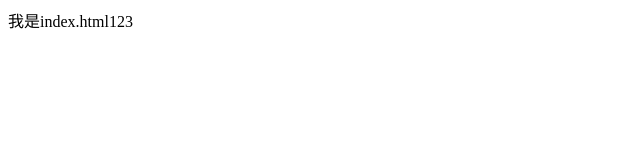
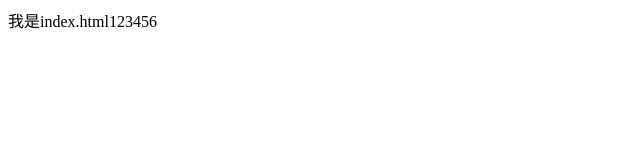
Before and after one commit to Jason550139397/git-demo, a plain HTML site: page index.html in a window 1280 px wide. Shown: the full height of the page, 0-640 px from the left. Drawn offline with Linux system fonts and the light colour scheme.

Commit message:
A程序员第三次提交

```diff
--- a/index.html
+++ b/index.html
@@ -9,7 +9,7 @@
 </head>
 
 <body>
-    我是index.html123
+    我是index.html123456
 </body>
 
 </html>
```
